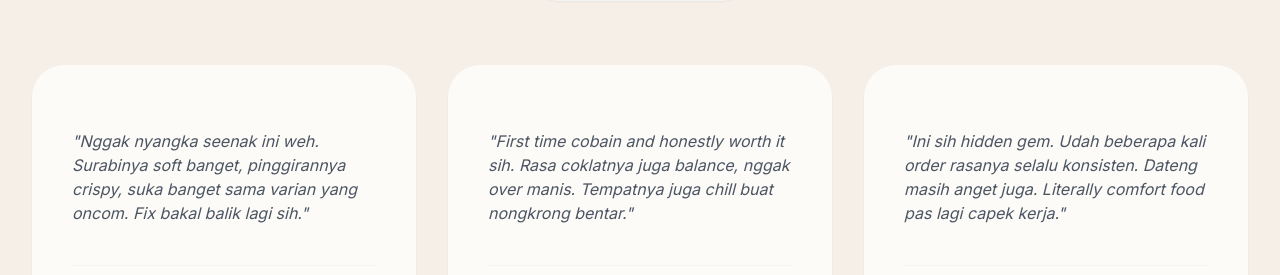
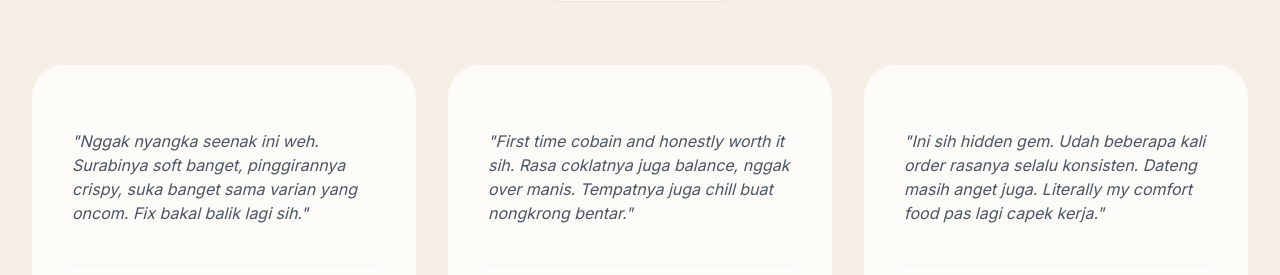
Before and after one commit to radityawiryateja/surabi, a Vue app: page / in a window 1280 px wide. Shown: the part 2949-3224 px from the top of the page. Built offline with nearby package versions, Linux system fonts and the light colour scheme; no server answers; the database is empty; some icons are missing.

Commit message:
Update testimonial quote for consistency

```diff
--- a/src/components/sections/Testimonial.vue
+++ b/src/components/sections/Testimonial.vue
@@ -92,7 +92,7 @@ const reviews = [
     avatar: 'https://nzmzljgowwpbnyjqdnvy.supabase.co/storage/v1/object/public/Surabi/IMG_20260628_085439.jpg',
   },
   {
-    quote: 'Ini sih hidden gem. Udah beberapa kali order rasanya selalu konsisten. Dateng masih anget juga. Literally comfort food pas lagi capek kerja.',
+    quote: 'Ini sih hidden gem. Udah beberapa kali order rasanya selalu konsisten. Dateng masih anget juga. Literally my comfort food pas lagi capek kerja.',
     name: 'Sekar Ayu',
     role: 'Coffee & Food Lover',
     avatar: 'https://nzmzljgowwpbnyjqdnvy.supabase.co/storage/v1/object/public/Surabi/IMG_20260628_085304.jpg',
```
